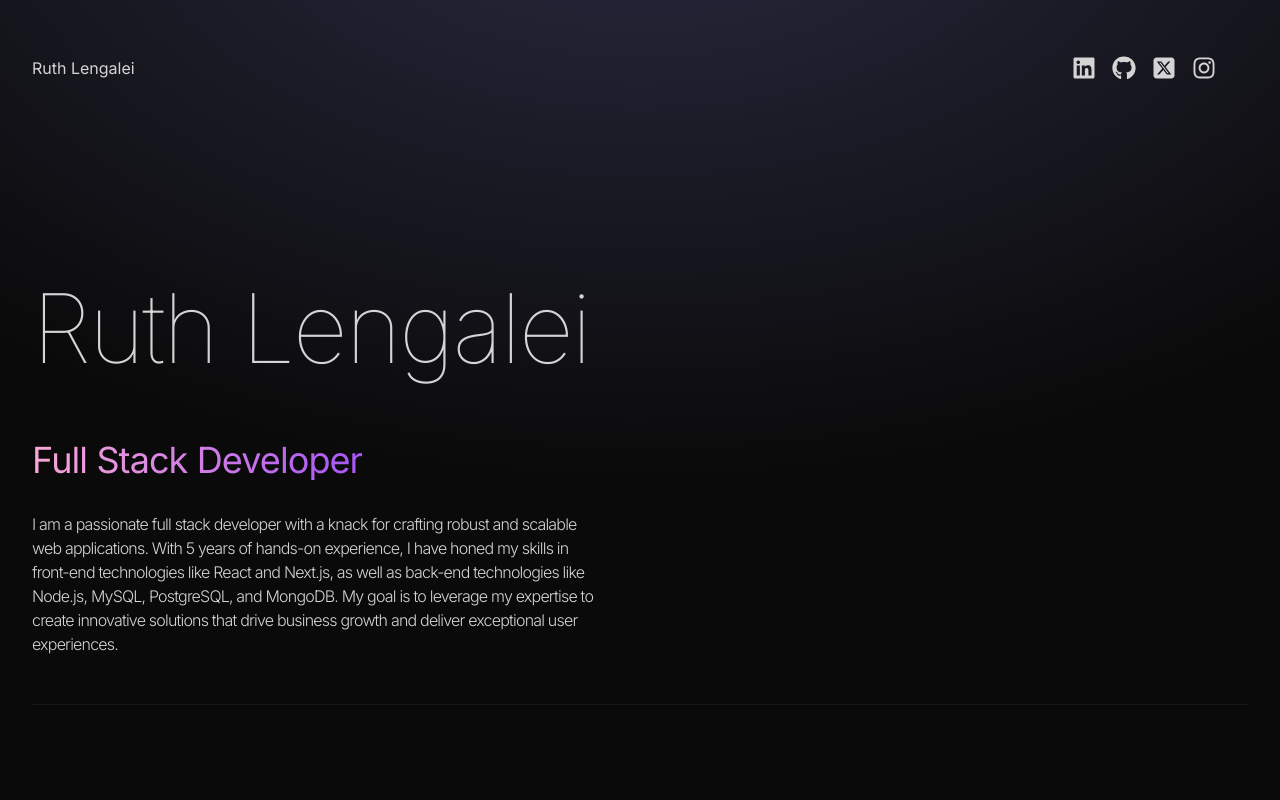
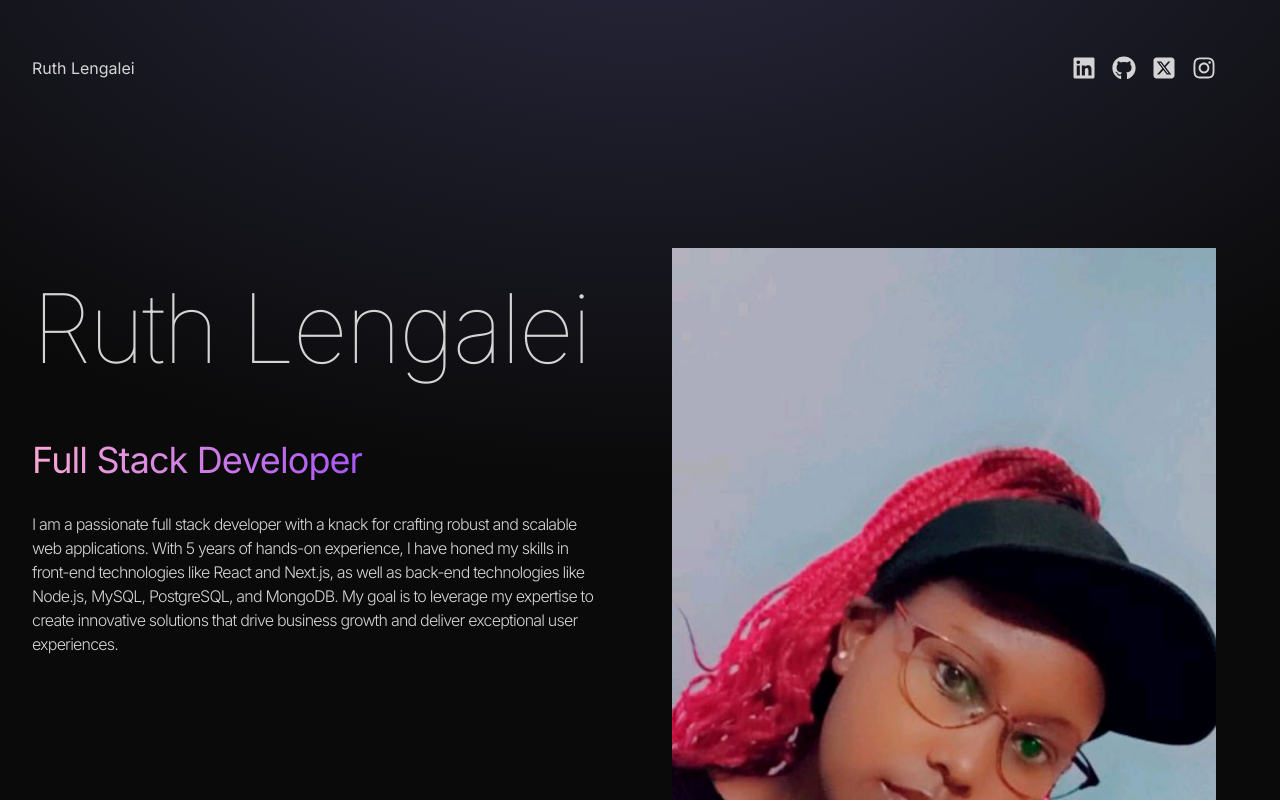
Before and after one commit to Lengalei/My-portfolio2, a React (Vite) app: page / in a window 1280 px wide. Shown: the top 800 px of the page. Built offline with nearby package versions, Linux system fonts and the light colour scheme.

Commit message:
hero section

```diff
--- a/src/App.jsx
+++ b/src/App.jsx
@@ -10,7 +10,9 @@
    <div className="overflow-x-hidden text-neutral-300 antialiased selection:bg-cyan-300 selection:text-cyan-900" >
 
     <div className="flixed top-0 -z-10 h-full w-full">
-    <div className="absolute top-0 z-[-2] h-screen w-screen bg-neutral-950 bg-[radial-gradient(ellipse_80%_80%_at_50%_-20%,rgba(120,119,198,0.3),rgba(255,255,255,0))]"></div>
+    <div className="absolute top-0 z-[-2] min-h-screen w-screen bg-neutral-950 bg-[radial-gradient(ellipse_80%_80%_at_50%_-20%,rgba(120,119,198,0.3),rgba(255,255,255,0))]">
+
+    </div>
 
     <div className="container mx-auto px-8">
       <Navbar/>
--- a/src/components/Hero.jsx
+++ b/src/components/Hero.jsx
@@ -1,6 +1,6 @@
 import React from 'react'
 import {HERO_CONTENT} from "../constants"
-// import profilePic from "../assets/kevinRushProfile"
+import profilePic from "../assets/profile.jpg"
 
 
 const Hero = () => {
@@ -15,6 +15,11 @@
                     <p className='my-2 max-w-xl py-6 font-light tracking-tighter '>{HERO_CONTENT}</p>
                 </div>
             </div>
+            <div className="w-full lg:w-1/2 lg:p-8">
+
+            <div className="flex justify-center"></div>
+              <img src={profilePic} alt="" />
+            </div>
         </div>
 
     </div>
```
